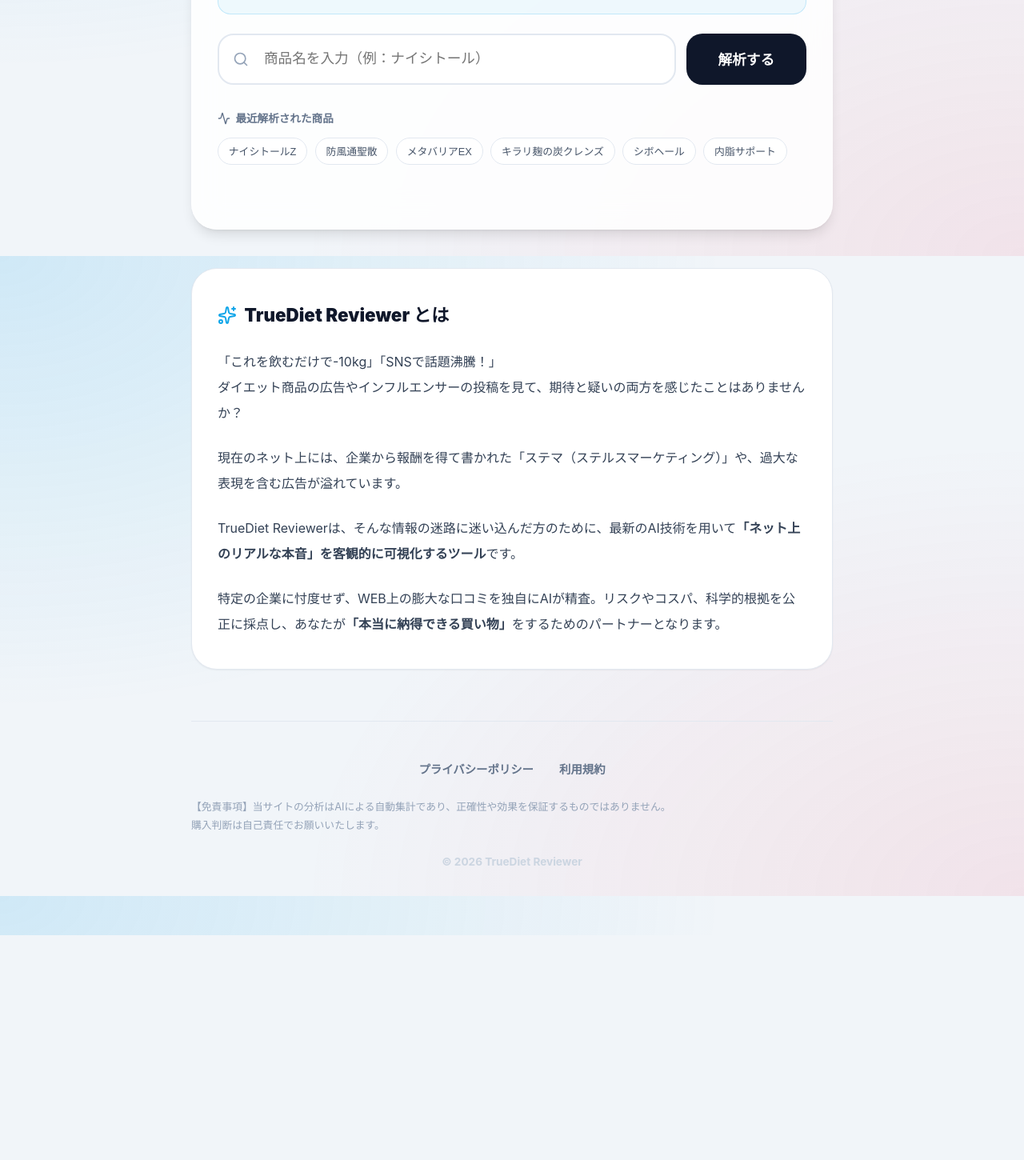
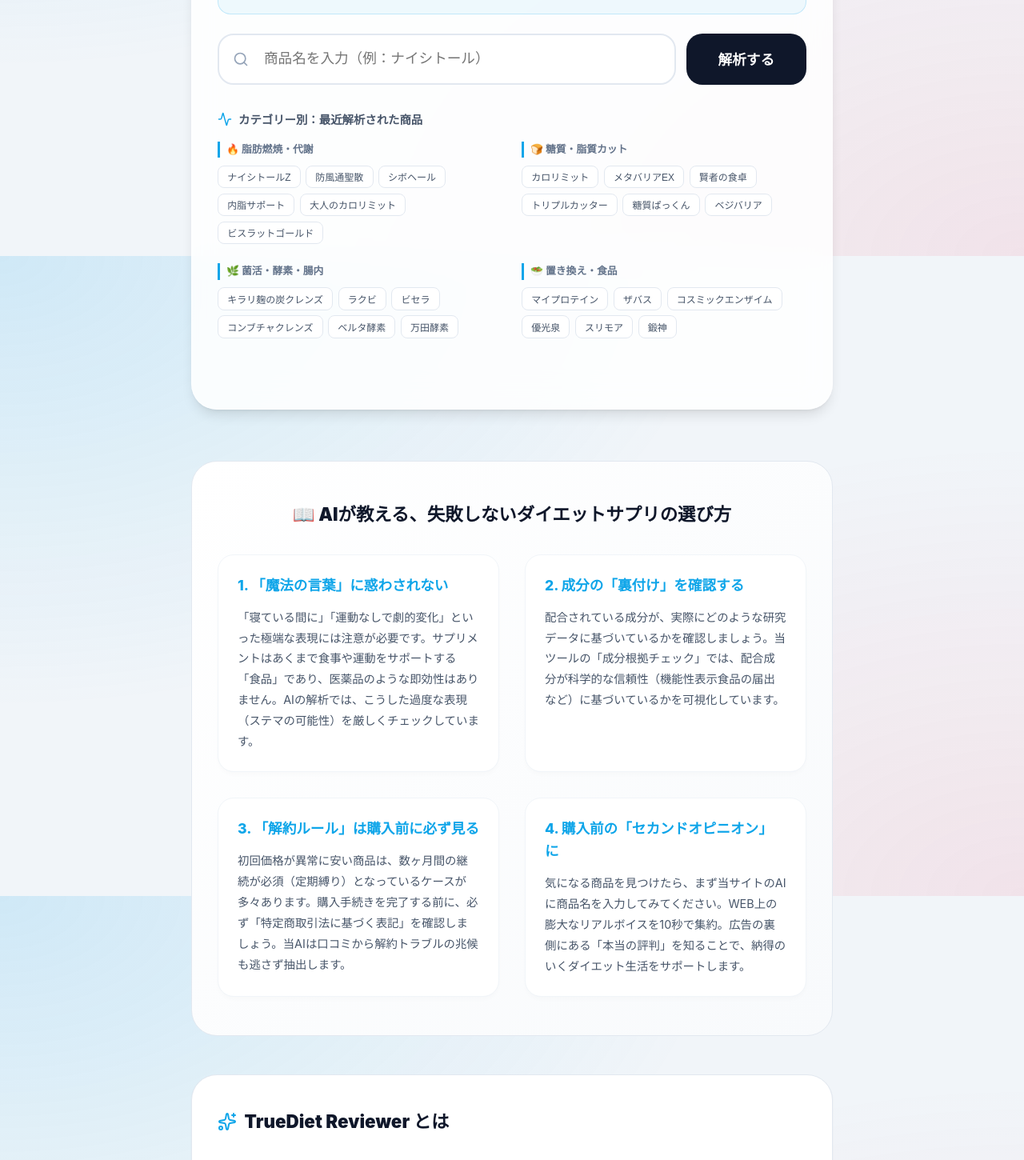
Before and after one commit to johnmanjir0/true-diet-reviewer, a Next.js app: page / in a window 1280 px wide. Shown: the part 480-1930 px from the top of the page at 80% size. Before the commit the page ends 1649 px from the top, so only its background shows below. Built offline with nearby package versions, Linux system fonts and the light colour scheme.

Commit message:
feat: expand content library with 20+ categorized links and educational column for AdSense

```diff
--- a/src/app/page.tsx
+++ b/src/app/page.tsx
@@ -156,35 +156,49 @@ export default function Home() {
           </button>
         </form>
 
-        {/* 最近解析された商品（AdSense対策兼ねたリンク集） */}
-        <div style={{ marginBottom: "2rem" }}>
-          <p style={{ fontSize: "0.85rem", fontWeight: "bold", color: "#64748b", marginBottom: "0.8rem", display: "flex", alignItems: "center", gap: "0.4rem" }}>
-            <Activity size={16} /> 最近解析された商品
+        {/* カテゴリー別：最近解析された商品（AdSense対策兼ねた大量リンク集） */}
+        <div style={{ marginBottom: "2.5rem" }}>
+          <p style={{ fontSize: "0.9rem", fontWeight: "bold", color: "#475569", marginBottom: "1rem", display: "flex", alignItems: "center", gap: "0.5rem" }}>
+            <Activity size={18} color="var(--primary)" /> カテゴリー別：最近解析された商品
           </p>
-          <div style={{ display: "flex", flexWrap: "wrap", gap: "0.6rem" }}>
-            {["ナイシトールZ", "防風通聖散", "メタバリアEX", "キラリ麹の炭クレンズ", "シボヘール", "内脂サポート"].map((p) => (
+
+          <div style={{ display: "grid", gridTemplateColumns: "1fr 1fr", gap: "1.5rem" }}>
+            {[
+              { label: "🔥 脂肪燃焼・代謝", items: ["ナイシトールZ", "防風通聖散", "シボヘール", "内脂サポート", "大人のカロリミット", "ビスラットゴールド"] },
+              { label: "🍞 糖質・脂質カット", items: ["カロリミット", "メタバリアEX", "賢者の食卓", "トリプルカッター", "糖質ぱっくん", "ベジバリア"] },
+              { label: "🌿 菌活・酵素・腸内", items: ["キラリ麹の炭クレンズ", "ラクビ", "ビセラ", "コンブチャクレンズ", "ベルタ酵素", "万田酵素"] },
+              { label: "🥗 置き換え・食品", items: ["マイプロテイン", "ザバス", "コスミックエンザイム", "優光泉", "スリモア", "鍛神"] },
+            ].map((cat) => (
+              <div key={cat.label}>
+                <h4 style={{ fontSize: "0.8rem", color: "#64748b", marginBottom: "0.6rem", borderLeft: "3px solid var(--primary)", paddingLeft: "0.5rem" }}>{cat.label}</h4>
+                <div style={{ display: "flex", flexWrap: "wrap", gap: "0.4rem" }}>
+                  {cat.items.map((p) => (
                     <button
                       key={p}
                       onClick={() => {
                         setQuery(p);
                         const ev = { preventDefault: () => {} } as React.FormEvent;
                         handleSearch(ev);
+                        window.scrollTo({ top: 0, behavior: 'smooth' });
                       }}
                       style={{
-                  padding: "0.4rem 0.8rem",
-                  borderRadius: "999px",
+                        padding: "0.3rem 0.7rem",
+                        borderRadius: "8px",
                         border: "1px solid #e2e8f0",
                         background: "#fff",
-                  fontSize: "0.80rem",
+                        fontSize: "0.75rem",
                         color: "#475569",
                         cursor: "pointer",
                         transition: "all 0.2s"
                       }}
-                onMouseOver={(e) => e.currentTarget.style.borderColor = "var(--primary)"}
-                onMouseOut={(e) => e.currentTarget.style.borderColor = "#e2e8f0"}
+                      onMouseOver={(e) => { e.currentTarget.style.borderColor = "var(--primary)"; e.currentTarget.style.background = "#f0f9ff"; }}
+                      onMouseOut={(e) => { e.currentTarget.style.borderColor = "#e2e8f0"; e.currentTarget.style.background = "#fff"; }}
                     >
                       {p}
                     </button>
+                  ))}
+                </div>
+              </div>
             ))}
           </div>
         </div>
@@ -337,6 +351,40 @@ export default function Home() {
         )}
       </div>
 
+      {/* 豆知識コラム（AdSense審査対策の独自記事セクション） */}
+      <div style={{ marginTop: "4rem", padding: "3rem 2rem", background: "linear-gradient(135deg, #ffffff 0%, #f8fafc 100%)", borderRadius: "32px", border: "1px solid #e2e8f0" }}>
+        <h3 style={{ fontSize: "1.4rem", fontWeight: "900", color: "#0f172a", marginBottom: "2rem", textAlign: "center" }}>
+          📖 AIが教える、失敗しないダイエットサプリの選び方
+        </h3>
+
+        <div style={{ display: "grid", gridTemplateColumns: "1fr 1fr", gap: "2rem" }}>
+          <div style={{ background: "#fff", padding: "1.5rem", borderRadius: "20px", border: "1px solid #f1f5f9", boxShadow: "0 4px 6px -1px rgba(0,0,0,0.02)" }}>
+            <h4 style={{ color: "var(--primary)", fontWeight: "800", marginBottom: "0.8rem", fontSize: "1.1rem" }}>1. 「魔法の言葉」に惑わされない</h4>
+            <p style={{ fontSize: "0.9rem", color: "#475569", lineHeight: "1.8" }}>
+              「寝ている間に」「運動なしで劇的変化」といった極端な表現には注意が必要です。サプリメントはあくまで食事や運動をサポートする「食品」であり、医薬品のような即効性はありません。AIの解析では、こうした過度な表現（ステマの可能性）を厳しくチェックしています。
+            </p>
+          </div>
+          <div style={{ background: "#fff", padding: "1.5rem", borderRadius: "20px", border: "1px solid #f1f5f9", boxShadow: "0 4px 6px -1px rgba(0,0,0,0.02)" }}>
+            <h4 style={{ color: "var(--primary)", fontWeight: "800", marginBottom: "0.8rem", fontSize: "1.1rem" }}>2. 成分の「裏付け」を確認する</h4>
+            <p style={{ fontSize: "0.9rem", color: "#475569", lineHeight: "1.8" }}>
+              配合されている成分が、実際にどのような研究データに基づいているかを確認しましょう。当ツールの「成分根拠チェック」では、配合成分が科学的な信頼性（機能性表示食品の届出など）に基づいているかを可視化しています。
+            </p>
+          </div>
+          <div style={{ background: "#fff", padding: "1.5rem", borderRadius: "20px", border: "1px solid #f1f5f9", boxShadow: "0 4px 6px -1px rgba(0,0,0,0.02)" }}>
+            <h4 style={{ color: "var(--primary)", fontWeight: "800", marginBottom: "0.8rem", fontSize: "1.1rem" }}>3. 「解約ルール」は購入前に必ず見る</h4>
+            <p style={{ fontSize: "0.9rem", color: "#475569", lineHeight: "1.8" }}>
+              初回価格が異常に安い商品は、数ヶ月間の継続が必須（定期縛り）となっているケースが多々あります。購入手続きを完了する前に、必ず「特定商取引法に基づく表記」を確認しましょう。当AIは口コミから解約トラブルの兆候も逃さず抽出します。
+            </p>
+          </div>
+          <div style={{ background: "#fff", padding: "1.5rem", borderRadius: "20px", border: "1px solid #f1f5f9", boxShadow: "0 4px 6px -1px rgba(0,0,0,0.02)", display: "flex", flexDirection: "column", justifyContent: "center" }}>
+            <h4 style={{ color: "var(--primary)", fontWeight: "800", marginBottom: "0.8rem", fontSize: "1.1rem" }}>4. 購入前の「セカンドオピニオン」に</h4>
+            <p style={{ fontSize: "0.9rem", color: "#475569", lineHeight: "1.8" }}>
+              気になる商品を見つけたら、まず当サイトのAIに商品名を入力してみてください。WEB上の膨大なリアルボイスを10秒で集約。広告の裏側にある「本当の評判」を知ることで、納得のいくダイエット生活をサポートします。
+            </p>
+          </div>
+        </div>
+      </div>
+
       {/* 当サイトについて（紹介セクション） */}
       <div style={{ marginTop: "3rem", padding: "2.5rem 2rem", background: "#fff", borderRadius: "32px", border: "1px solid #e2e8f0", boxShadow: "var(--shadow-sm)" }}>
         <h3 style={{ fontSize: "1.4rem", fontWeight: "900", color: "#0f172a", marginBottom: "1.5rem", display: "flex", alignItems: "center", gap: "0.6rem" }}>
```
Lines whose indentation alone changed are shown as unchanged.
